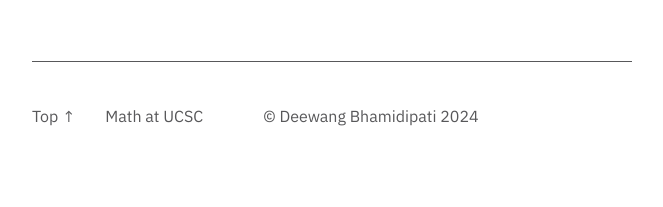
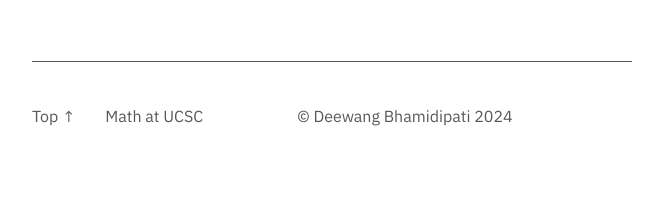
Before and after one commit to junkquill/junkquill.github.io, a Jekyll site: the page built from index.md, in a window 1280 px wide. Shown: the part 702-909 px from the top of the page, without its empty margins (308-971 px from the left). Built offline with Jekyll 4.4.1, drawn with Linux system fonts in a browser that asks for light colours.

Commit message:
footer-update

```diff
--- a/_includes/footer.html
+++ b/_includes/footer.html
@@ -1,7 +1,7 @@
 <footer>
 	<a href="#">Top &#8593;</a>
 	<a href="https://www.math.ucsc.edu/index.html" title="Math at UCSC">Math at UCSC</a>
-	<a href="/" style="margin-left:30px">&copy; Deewang Bhamidipati 2024</a>
+	<a href="/" style="margin-left:4em">&copy; Deewang Bhamidipati 2024</a>
 <!-- 	{%- unless page.url == "/" -%}<a href="/" title="Home">Home</a>&nbsp;{%- endunless -%}
 	{%- unless page.url == "/contact" -%}<a href="/contact" title="Contact">Contact</a>&nbsp;{%- endunless -%}
 	{%- unless page.url == "/about" -%}<a href="/rss" title="RSS">RSS&nbsp;</a>{%- endunless -%} -->
```
